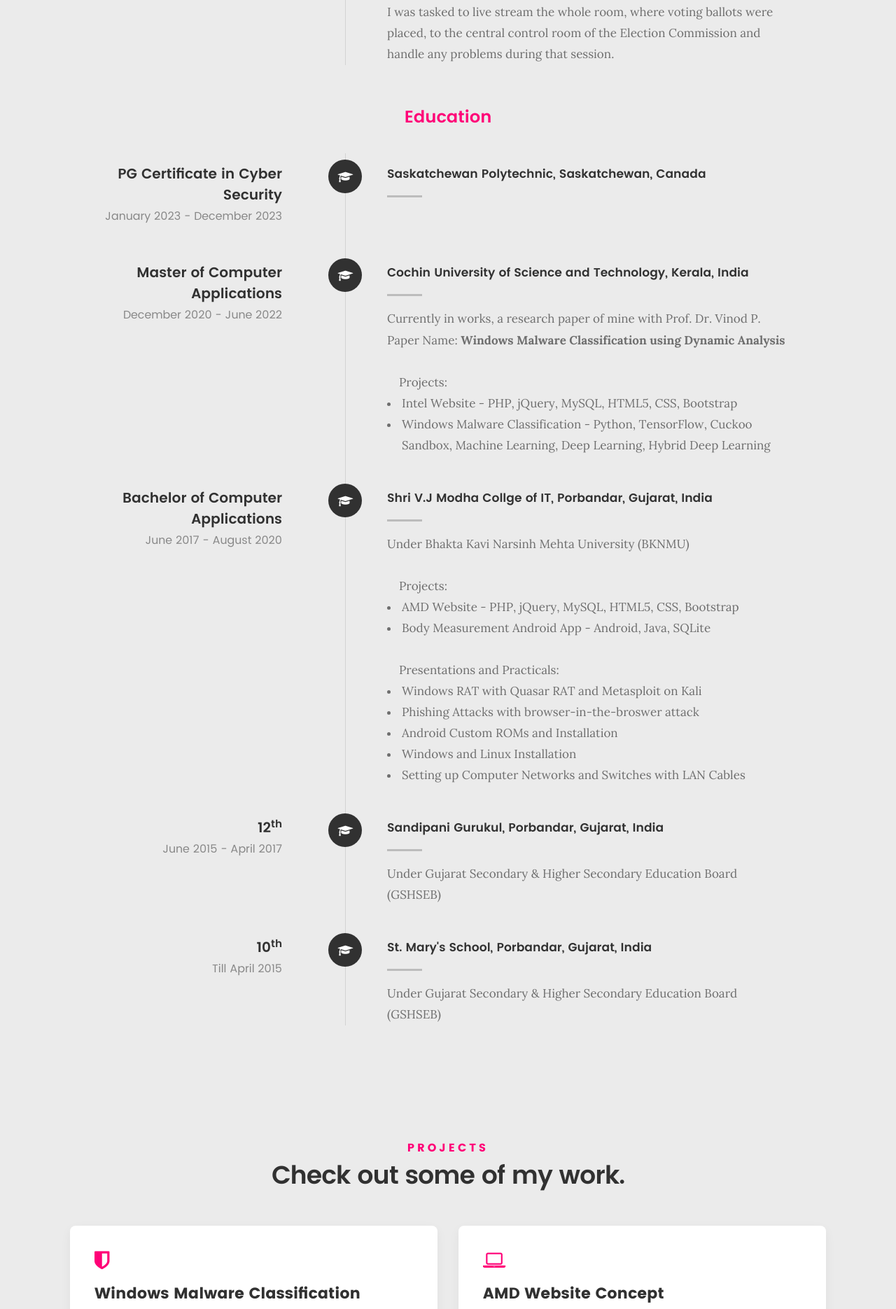
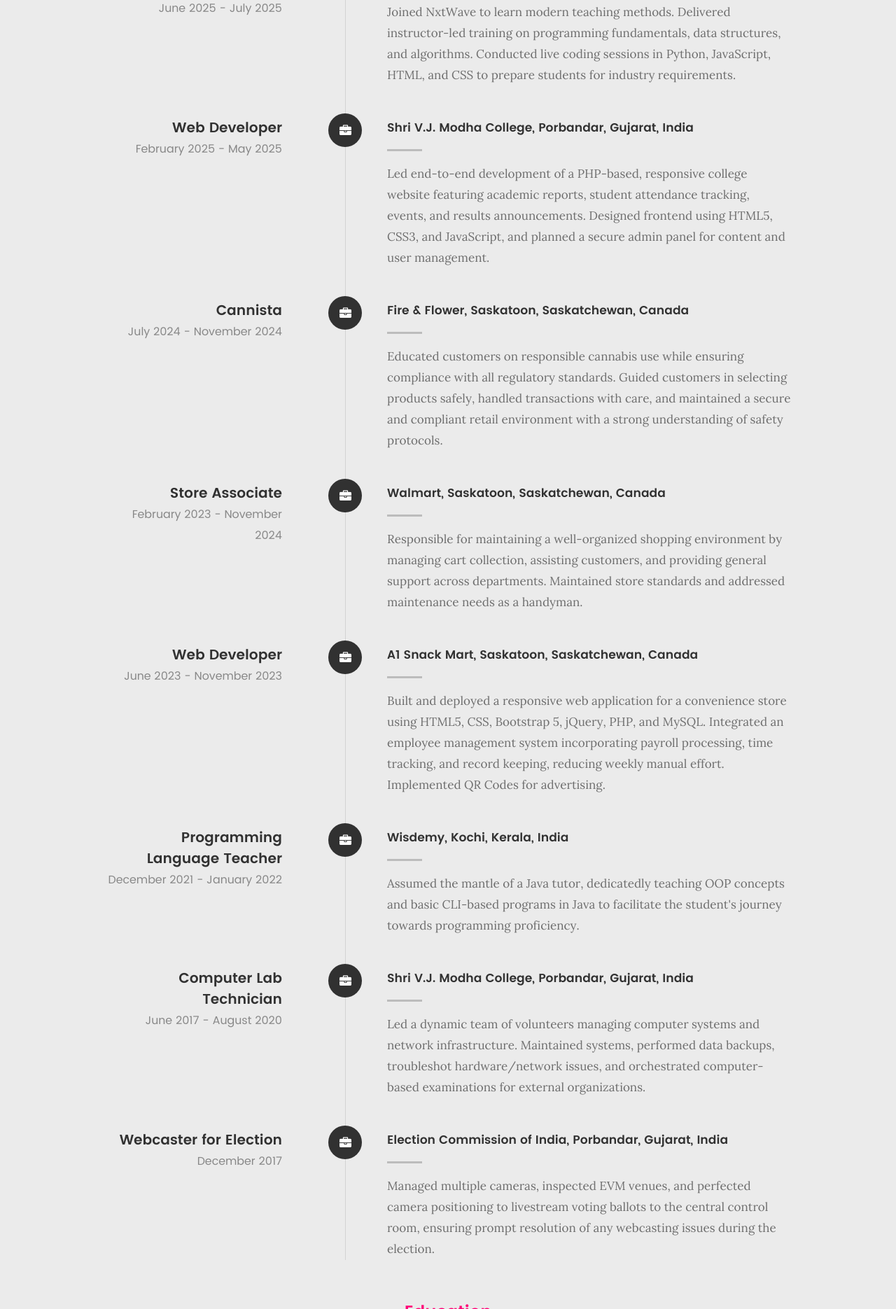
Before and after one commit to ezyway/ezyway.github.io, a plain HTML site: page index.html in a window 1280 px wide. Shown: the part 2917-4787 px from the top of the page at 70% size. Drawn offline with Linux system fonts and the light colour scheme; files whose address does not match are found by name.

Commit message:
feat: update resume experience section and add PDF profile to ignored files

```diff
--- a/css/main.css
+++ b/css/main.css
@@ -1828,6 +1828,7 @@ header .logo {
 #resume .timeline-block {
 	position: relative;
 	padding-top: 1.5rem;
+	clear: both;
 }
 #resume .timeline-ico {
 	height: 4.8rem;
--- a/index.html
+++ b/index.html
@@ -254,39 +254,91 @@
 
    				<div class="timeline-block">
    					<div class="timeline-ico"><i class="fa fa-briefcase"></i></div>
-					<div class="timeline-header"><h3>JAVA Tutor</h3><p>December 2021</p></div>
+   					<div class="timeline-header"><h3>Jr. Full Stack Developer</h3><p>April 2026 - Present</p></div>
    					<div class="timeline-content">
-						<h4>Wisdemy, Kochi, Kerala, India</h4>
-						<p> In this position, I was tasked with teaching all core concepts
-							of JAVA to a student with a Mathematics background.  I had a
-							month to cover the syllabus, which included basic CLI-based
-							programs to clear the concept of JAVA and OOP-based programming to
-							prepare the student with advanced JAVA technology like Spring Boot. </p>
+   						<h4>Aganitha, Hyderabad, India</h4>
+   						<p>Design and deploy production-grade multi-agent platforms powered by LLMs and agentic architectures supporting 20+ legacy agents. Build and maintain genomic data analysis pipelines, big data systems, and ML workflows. Re-architect complex scientific workflows into scalable, cloud-native services using Python, FastAPI, and Docker on AWS.</p>
    					</div>
    				</div> <!-- /timeline-block -->
 
    				<div class="timeline-block">
    					<div class="timeline-ico"><i class="fa fa-briefcase"></i></div>
-					<div class="timeline-header"><h3>IT Staff Volunteer</h3><p>June 2017 - August 2020</p></div>
+   					<div class="timeline-header"><h3>Jr. Developer Intern</h3><p>September 2025 - March 2026</p></div>
    					<div class="timeline-content">
-						<h4>Shri V.J. Modha College of IT, Porbandar</h4>
-						<p>Various exams would be conducted in the College to
-						 utilize its Computer Infrastructure. I with others would be the
-						 main helping force of our Network Admin, Krunal Madlani. The
-						 work usually includes troubleshooting faulty hardware and the
-						 Network, if any problem arises. There were numerous
-						 examinations in the college, IIBF and RPF were some of them.</p>
+   						<h4>Aganitha, Hyderabad, India</h4>
+   						<p>Developed and productionized machine learning and deep learning pipelines for High Content Analysis (HCA) of skin tissue data to study chemical effects. Built Variant Effect Predictor (VEP) agents, GWAS data analysis pipelines, and integrated Strapi CMS for dynamic agent discovery. Engineered NLP-driven interfaces to abstract complex scientific workflows.</p>
    					</div>
    				</div> <!-- /timeline-block -->
 
    				<div class="timeline-block">
    					<div class="timeline-ico"><i class="fa fa-briefcase"></i></div>
-	   				<div class="timeline-header"><h3>Webcaster</h3><p>9<sup>th</sup> December 2017</p></div>
+   					<div class="timeline-header"><h3>Software Developer Instructor Trainee</h3><p>June 2025 - July 2025</p></div>
    					<div class="timeline-content">
-	   					<h4>Election Commission of Porbandar</h4>
-	   					<p>I was tasked to live stream the whole room, where voting
-							ballots were placed, to the central control room of the Election
-							Commission and handle any problems during that session.</p>
+   						<h4>NxtWave, Hyderabad, Telangana, India</h4>
+   						<p>Joined NxtWave to learn modern teaching methods. Delivered instructor-led training on programming fundamentals, data structures, and algorithms. Conducted live coding sessions in Python, JavaScript, HTML, and CSS to prepare students for industry requirements.</p>
+   					</div>
+   				</div> <!-- /timeline-block -->
+
+   				<div class="timeline-block">
+   					<div class="timeline-ico"><i class="fa fa-briefcase"></i></div>
+   					<div class="timeline-header"><h3>Web Developer</h3><p>February 2025 - May 2025</p></div>
+   					<div class="timeline-content">
+   						<h4>Shri V.J. Modha College, Porbandar, Gujarat, India</h4>
+   						<p>Led end-to-end development of a PHP-based, responsive college website featuring academic reports, student attendance tracking, events, and results announcements. Designed frontend using HTML5, CSS3, and JavaScript, and planned a secure admin panel for content and user management.</p>
+   					</div>
+   				</div> <!-- /timeline-block -->
+
+   				<div class="timeline-block">
+   					<div class="timeline-ico"><i class="fa fa-briefcase"></i></div>
+   					<div class="timeline-header"><h3>Cannista</h3><p>July 2024 - November 2024</p></div>
+   					<div class="timeline-content">
+   						<h4>Fire & Flower, Saskatoon, Saskatchewan, Canada</h4>
+   						<p>Educated customers on responsible cannabis use while ensuring compliance with all regulatory standards. Guided customers in selecting products safely, handled transactions with care, and maintained a secure and compliant retail environment with a strong understanding of safety protocols.</p>
+   					</div>
+   				</div> <!-- /timeline-block -->
+
+   				<div class="timeline-block">
+   					<div class="timeline-ico"><i class="fa fa-briefcase"></i></div>
+   					<div class="timeline-header"><h3>Store Associate</h3><p>February 2023 - November 2024</p></div>
+   					<div class="timeline-content">
+   						<h4>Walmart, Saskatoon, Saskatchewan, Canada</h4>
+   						<p>Responsible for maintaining a well-organized shopping environment by managing cart collection, assisting customers, and providing general support across departments. Maintained store standards and addressed maintenance needs as a handyman.</p>
+   					</div>
+   				</div> <!-- /timeline-block -->
+
+   				<div class="timeline-block">
+   					<div class="timeline-ico"><i class="fa fa-briefcase"></i></div>
+   					<div class="timeline-header"><h3>Web Developer</h3><p>June 2023 - November 2023</p></div>
+   					<div class="timeline-content">
+   						<h4>A1 Snack Mart, Saskatoon, Saskatchewan, Canada</h4>
+   						<p>Built and deployed a responsive web application for a convenience store using HTML5, CSS, Bootstrap 5, jQuery, PHP, and MySQL. Integrated an employee management system incorporating payroll processing, time tracking, and record keeping, reducing weekly manual effort. Implemented QR Codes for advertising.</p>
+   					</div>
+   				</div> <!-- /timeline-block -->
+
+   				<div class="timeline-block">
+   					<div class="timeline-ico"><i class="fa fa-briefcase"></i></div>
+   					<div class="timeline-header"><h3>Programming Language Teacher</h3><p>December 2021 - January 2022</p></div>
+   					<div class="timeline-content">
+   						<h4>Wisdemy, Kochi, Kerala, India</h4>
+   						<p>Assumed the mantle of a Java tutor, dedicatedly teaching OOP concepts and basic CLI-based programs in Java to facilitate the student's journey towards programming proficiency.</p>
+   					</div>
+   				</div> <!-- /timeline-block -->
+
+   				<div class="timeline-block">
+   					<div class="timeline-ico"><i class="fa fa-briefcase"></i></div>
+   					<div class="timeline-header"><h3>Computer Lab Technician</h3><p>June 2017 - August 2020</p></div>
+   					<div class="timeline-content">
+   						<h4>Shri V.J. Modha College, Porbandar, Gujarat, India</h4>
+   						<p>Led a dynamic team of volunteers managing computer systems and network infrastructure. Maintained systems, performed data backups, troubleshot hardware/network issues, and orchestrated computer-based examinations for external organizations.</p>
+   					</div>
+   				</div> <!-- /timeline-block -->
+
+   				<div class="timeline-block">
+   					<div class="timeline-ico"><i class="fa fa-briefcase"></i></div>
+   					<div class="timeline-header"><h3>Webcaster for Election</h3><p>December 2017</p></div>
+   					<div class="timeline-content">
+   						<h4>Election Commission of India, Porbandar, Gujarat, India</h4>
+   						<p>Managed multiple cameras, inspected EVM venues, and perfected camera positioning to livestream voting ballots to the central control room, ensuring prompt resolution of any webcasting issues during the election.</p>
    					</div>
    				</div> <!-- /timeline-block -->
 
@@ -309,20 +361,24 @@
 
    				<div class="timeline-block">
    					<div class="timeline-ico"><i class="fa fa-graduation-cap"></i></div>
-	   				<div class="timeline-header"><h3>PG Certificate in Cyber Security</h3><p>January 2023 - December 2023</p></div>
-	   				<div class="timeline-content"><h4>Saskatchewan Polytechnic, Saskatchewan, Canada</h4><p> <br> </p></div>
+   					<div class="timeline-header"><h3>Postgraduate Degree in Cyber Security</h3><p>January 2023 - October 2023</p></div>
+   					<div class="timeline-content">
+   						<h4>Saskatchewan Polytechnic, Saskatoon, Saskatchewan, Canada</h4>
+   						<p>Completed post-graduate certificate program focusing on information security, network defense, threat analysis, and risk management.</p>
+   					</div>
    				</div> <!-- /timeline-block -->
 
    				<div class="timeline-block">
    					<div class="timeline-ico"><i class="fa fa-graduation-cap"></i></div>
    					<div class="timeline-header"><h3>Master of Computer Applications</h3><p>December 2020 - June 2022</p></div>
    					<div class="timeline-content">
-	   					<h4>Cochin University of Science and Technology, Kerala, India</h4>
-	   					<p> Currently in works, a research paper of mine with Prof. Dr. Vinod P. <br> Paper Name: <b>Windows Malware Classification using Dynamic Analysis</b>
+   						<h4>Cochin University of Science and Technology, Kochi, Kerala, India</h4>
+   						<p>Focus on advanced computer science and software development.
+   							<br>Research Paper: <b>Windows Malware Classification using Dynamic Analysis</b> (co-authored with Prof. Dr. Vinod P.)
    							<ul>
    							Projects:
-								<li> Intel Website - PHP, jQuery, MySQL, HTML5, CSS, Bootstrap
-								<li> Windows Malware Classification - Python, TensorFlow, Cuckoo Sandbox, Machine Learning, Deep Learning, Hybrid Deep Learning
+   								<li> Intel Website - Developed using PHP, jQuery, MySQL, HTML5, CSS, and Bootstrap.
+   								<li> Windows Malware Classification - Developed using Python, TensorFlow, Cuckoo Sandbox, Machine Learning, Deep Learning, and Hybrid Deep Learning.
    							</ul>
    						</p>
    					</div>
@@ -330,49 +386,26 @@
 
    				<div class="timeline-block">
    					<div class="timeline-ico"><i class="fa fa-graduation-cap"></i></div>
-					<div class="timeline-header"><h3>Bachelor of Computer Applications</h3><p>June 2017 - August 2020</p></div>
+   					<div class="timeline-header"><h3>Bachelor's in Computer Applications</h3><p>June 2017 - August 2020</p></div>
    					<div class="timeline-content">
-	   					<h4>Shri V.J Modha Collge of IT, Porbandar, Gujarat, India</h4>
+   						<h4>Shri V.J. Modha College, Porbandar, Gujarat, India</h4>
    						<p>
    							Under Bhakta Kavi Narsinh Mehta University (BKNMU)
    							<ul>
    							Projects:
-								<li> AMD Website - PHP, jQuery, MySQL, HTML5, CSS, Bootstrap
-								<li> Body Measurement Android App - Android, Java, SQLite
+   								<li> AMD Website - E-commerce clone built with PHP, jQuery, MySQL, HTML5, CSS, and Bootstrap.
+   								<li> Body Measurement Android App - Fitness tracker developed in Android using Java and SQLite.
    							</ul>
    							<ul>
    							Presentations and Practicals:
-								<li> Windows RAT with Quasar RAT and Metasploit on Kali
-								<li> Phishing Attacks with browser-in-the-broswer attack
-								<li> Android Custom ROMs and Installation
-								<li> Windows and Linux Installation
-								<li> Setting up Computer Networks and Switches with LAN Cables
+   								<li> Remote Access Trojans (RATs) analysis using Quasar RAT and Metasploit on Kali Linux.
+   								<li> Phishing Attack analysis (including browser-in-the-browser attacks).
+   								<li> Android custom ROM compilation and installation.
+   								<li> System administrator tasks including multi-boot OS installation, and setting up switches/routers.
    							</ul>
    						</p>
    					</div>
    				</div> <!-- /timeline-block -->
-
-   				<div class="timeline-block">
-					<div class="timeline-ico"><i class="fa fa-graduation-cap"></i></div>
-					<div class="timeline-header"><h3>12<sup>th</sup></h3><p>June 2015 - April 2017</p></div>
-					<div class="timeline-content">
-						<h4>Sandipani Gurukul, Porbandar, Gujarat, India</h4>
-						<p> Under Gujarat Secondary & Higher Secondary Education Board (GSHSEB) </p>
-					</div>
-				</div> <!-- /timeline-block -->
-
-   				<div class="timeline-block">
-					<div class="timeline-ico"><i class="fa fa-graduation-cap"></i></div>
-					<div class="timeline-header"><h3>10<sup>th</sup></h3><p>Till April 2015</p></div>
-					<div class="timeline-content">
-						<h4>St. Mary's School, Porbandar, Gujarat, India</h4>
-						<p> Under Gujarat Secondary & Higher Secondary Education Board (GSHSEB) </p>
-					</div>
-				</div> <!-- /timeline-block -->
-
-
-				</div><!--  Some Random -->
-
 
    			</div> <!-- /timeline-wrap -->
 
```
Also changed, not shown: 1 other file. Lines whose indentation alone changed are shown as unchanged.
